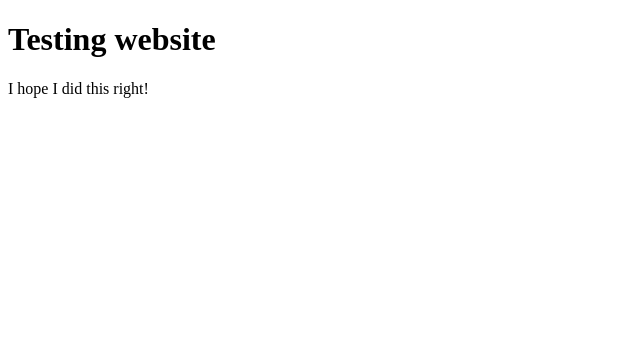
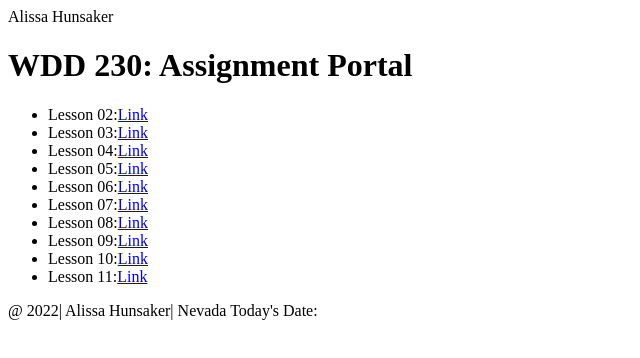
Before and after one commit to AlissaHunsaker/wdd230, a plain HTML site: page index.html in a window 1280 px wide. Shown: the whole page, without its empty margins (0-640 px from the left). Drawn offline with Linux system fonts and the light colour scheme.

Commit message:
initiate commit

```diff
--- a/index.html
+++ b/index.html
@@ -4,11 +4,30 @@
     <meta charset="UTF-8">
     <meta http-equiv="X-UA-Compatible" content="IE=edge">
     <meta name="viewport" content="width=device-width, initial-scale=1.0">
-    <title>Testing</title>
+    <title>Alissa Hunsaker Home page</title>
 </head>
 <body>
-    <h1>Testing website</h1>
-    <footer>I hope I did this right!</footer>
+    <header> Alissa Hunsaker</header>
+    <main>
+    <h1>WDD 230: Assignment Portal</h1>
+    <ul>
+        <li>Lesson 02:<a href="lesson02.html">Link</a> </li>
+        <li>Lesson 03:<a href="lesson03.html">Link</a> </li>
+        <li>Lesson 04:<a href="lesson04.html">Link</a> </li>
+        <li>Lesson 05:<a href="lesson05.html">Link</a> </li>
+        <li>Lesson 06:<a href="lesson06.html">Link</a> </li>
+        <li>Lesson 07:<a href="lesson07.html">Link</a> </li>
+        <li>Lesson 08:<a href="lesson08.html">Link</a> </li>
+        <li>Lesson 09:<a href="lesson09.html">Link</a> </li>
+        <li>Lesson 10:<a href="lesson10.html">Link</a> </li>
+        <li>Lesson 11:<a href="lesson11.html">Link</a> </li>
+
+    </ul>
+</main>
+    <footer>@ 2022| Alissa Hunsaker| Nevada Today's Date: <span id="currentdate"></span>
+    <script> const todaysate= new Date();
+    </script>
+    </footer>
 
 </body>
 </html>
```
